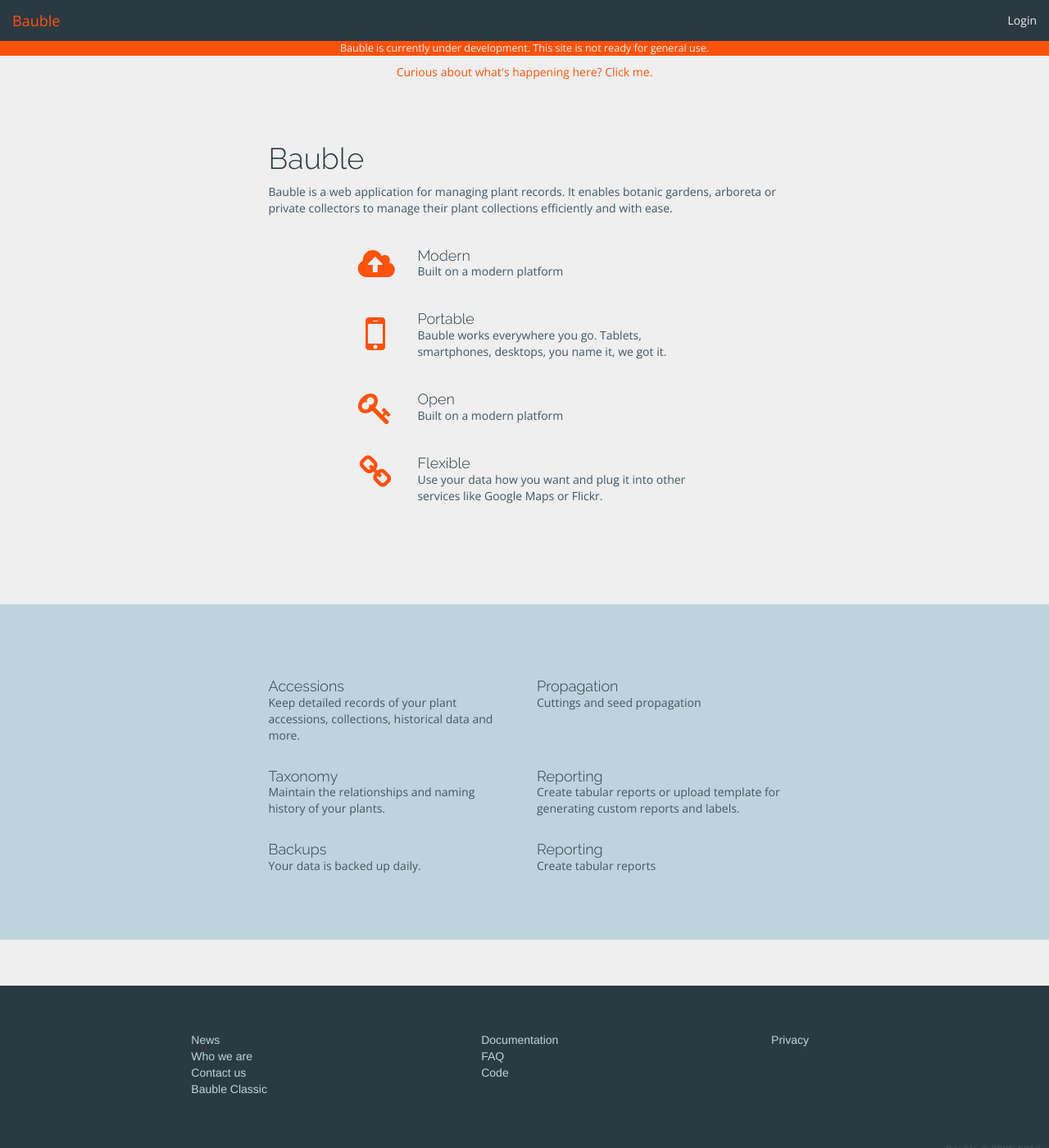
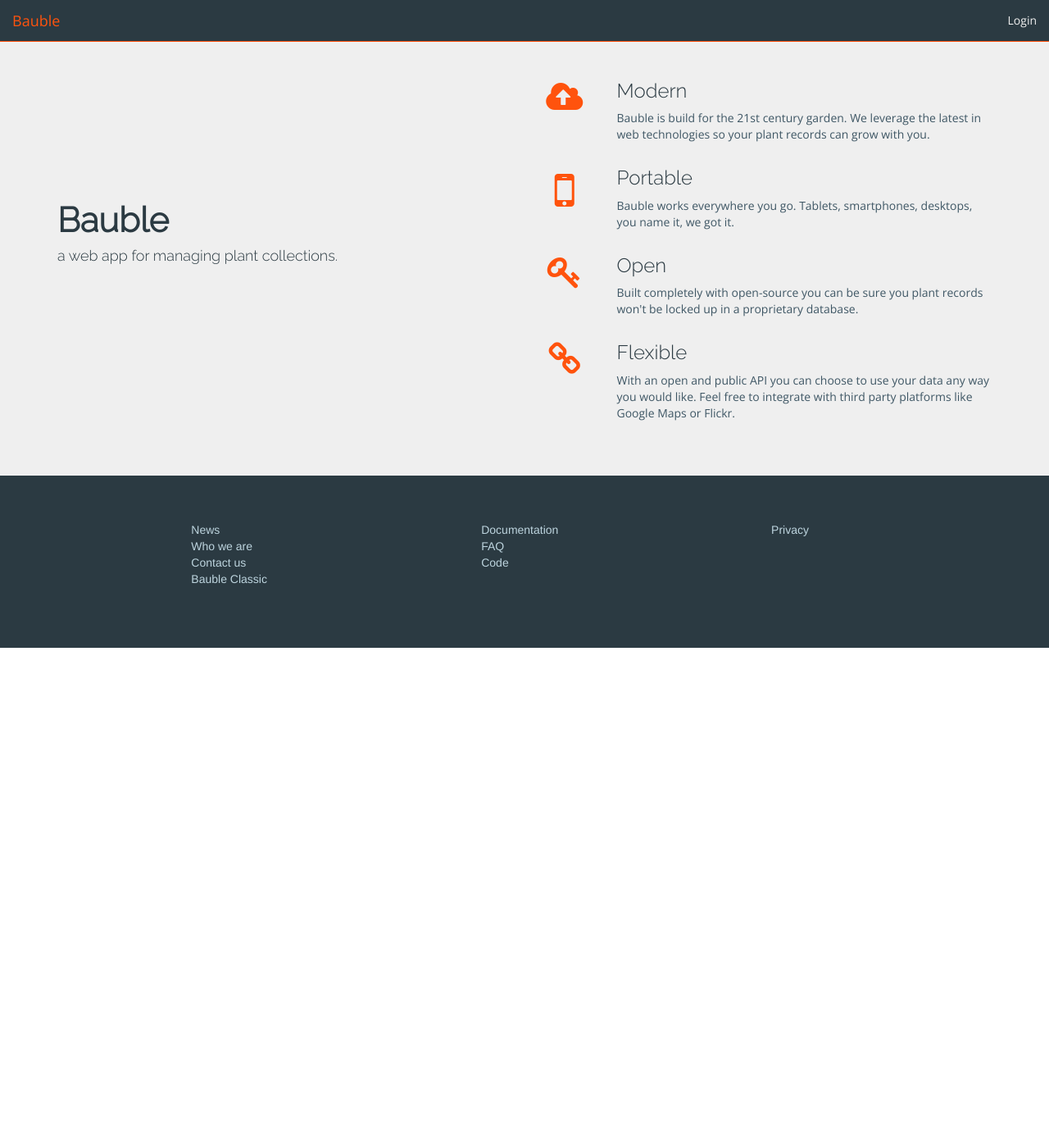
Before and after one commit to Ghini/ghini.github.io, a Jekyll site: the page built from index.html, in a window 1280 px wide and 1400 px high. Shown: the whole window at 82% size. Built offline with Jekyll 4.4.1, drawn with Linux system fonts in a browser that asks for light colours; nearby versions of some CDN libraries; Markdown is read by kramdown in place of the engine named in the settings.

Commit message:
rework some stuff

```diff
--- a/_layouts/main.html
+++ b/_layouts/main.html
@@ -61,12 +61,12 @@
       </div> <!-- #header -->
 
       <div id="content">
-        <div class="not-ready-warning">
-          <p>Bauble is currently under development. This site is not ready for general use.</p>
+        <!-- <div class="not-ready-warning">
+        <p>Bauble is currently under development. This site is not ready for general use.</p>
         </div>
         <div class="curious">
-          <a href="/curious">Curious about what's happening here? Click me.</a>
-        </div>
+        <a href="/curious">Curious about what's happening here? Click me.</a>
+        </div> -->
 
 
         <div id="main-content">
@@ -99,9 +99,9 @@
           </div>     <!-- .col -->
         </div>     <!-- .row -->
 
-        <div class="row">
-          <p class="copyright pull-right">Bauble &copy; 2005-2013</p>
-        </div>
+        <!-- <div class="row">
+        <p class="copyright pull-right">Bauble &copy; 2005-2013</p>
+        </div> -->
 
       </div>       <!-- #footer -->
     </div>         <!-- #container -->
--- a/css/main.css
+++ b/css/main.css
@@ -56,7 +56,8 @@
 }
 
 a {
-    color: #265573;
+    color: #ff530d;
+    //color: #265573;
 }
 
 h1, h2, h3, h4, h5, legend {
@@ -176,45 +177,28 @@
     color: #FF530D;
 }
 
-.main-page {
+
+.feature-icon {
+    margin-top: 20px;
 }
-    .main-page > div {
-        //padding: 50px 200px;
-    }
 
-    .main-page h4 {
-        margin: 20px 0 0 0;
-    }
 
-    .main-page .section1 {
-        //background-color: #d4d9b0; //#ffffec // #fcf6d9;
-        //background-color: #BDD4DE; //#9fbf8f; //#fff9df // #fcf6d9;
-        padding-bottom: 8em;
-    }
+#main-page h1 {
+    margin-top: 4em;
+    font-size: 300%;
+    font-weight: bold;
 
-    .main-page .features {
-        margin-top: 2em;
+}
 
-        .row {
-            margin-top: 2em;
-        }
+#main-page .section1 {
+    height: 100%;
+    min-height: 100%;
+}
 
-        h4 {
-            margin: 0;
-        }
+#main-page .description {
+    margin-top: 4em;
+}
 
-        i {
-            margin: 0;
-        }
-
-    }
-
-    .main-page .section2 {
-        padding: 5em 0;
-        /* padding-top: 3em; */
-        /* padding-bottom: 10em; */
-        background-color: #BDD4DE; //#9fbf8f; //#fff9df // #fcf6d9;
-    }
 
 
 #privacy-page {
--- a/faq/index.html
+++ b/faq/index.html
@@ -10,7 +10,7 @@
     BG-Record, IrisBG or Bauble?</h4>
     <p>We're working on it.  This is a major feature for us that we hope to
     roll out soon.  If this is a deal breaker for you
-    then <a href="#/contact">contact us</a> so we know how if we need to pick
+    then <a href="#/contact">contact us</a> so we know if we need to pick
     up the pace.
   </div>
 
--- a/index.html
+++ b/index.html
@@ -2,130 +2,77 @@
 layout: main
 title: Bauble
 ---
-<div id="main-view">
-  <div class="main-page">
+<div id="main-page" class="container main-page">
 
-    <div class="section1">
+  <!-- left column -->
   <div class="row">
-        <div class="col col-md-6 col-md-offset-3">
 
+    <div class="section1 col-md-6">
+      <div>
         <h1>Bauble</h1>
-          <p>
-            Bauble is a web application for managing plant records.  It enables
-            botanic gardens, arboreta or private collectors to manage their plant
-            collections efficiently and with ease.
-          </p>
-        </div> <!-- .col -->
-      </div> <!-- .row -->
+        <h4>a web app for managing plant collections.</h4>
+      </div>
+    </div>
+
+    <!-- right column -->
+    <div class="col-md-6">
 
       <div class="row">
-        <div class="col col-md-4 col-md-offset-4">
-
-          <div class="features">
-
-            <div class="row">
-              <div class="col col-md-2 text-center">
-                <i class="fa fa-cloud-upload fa-3x"></i>
+        <div class="col-md-2 text-center">
+          <i class="feature-icon fa fa-cloud-upload fa-3x"></i>
         </div>
 
         <div class="col col-md-10">
-                <h4>Modern</h4>
-                <p>Built on a modern platform</p>
+          <h3>Modern</h3>
+          <p>Bauble is build for the 21st century garden. We leverage the
+            latest in web technologies so your plant records can grow with you.</p>
         </div>
-            </div> <!-- .row -->
+      </div>  <!-- .row -->
 
       <div class="row">
-              <div class="col col-md-2 text-center">
-                <i class="fa fa-mobile-phone fa-4x"></i>
+        <div class="col-md-2 text-center">
+          <i class="feature-icon fa fa-mobile-phone fa-4x"></i>
         </div>
 
-              <div class="col col-md-10">
-                <h4>Portable</h4>
+        <div class="col-md-10">
+          <h3>Portable</h3>
           <p>Bauble works everywhere you go.  Tablets, smartphones, desktops,
             you name it, we got it.</p>
         </div>
-            </div> <!-- .row -->
+      </div>  <!-- .row -->
+
 
       <div class="row">
-              <div class="col col-md-2 text-center">
-                <i class="fa fa-key fa-3x"></i>
+        <div class="col-md-2 text-center">
+          <i class="feature-icon fa fa-key fa-3x"></i>
         </div>
 
-              <div class="col col-md-10">
-                <h4>Open</h4>
-                <p>Built on a modern platform</p>
-              </div>
-            </div> <!-- .row -->
-
-            <div class="row">
-              <div class="col col-md-2 text-center">
-                <i class="fa fa-link fa-3x"></i>
-              </div>
-
-              <div class="col col-md-10">
-                <h4>Flexible</h4>
-                <p>Use your data how you want and plug it into other services like
-                  Google Maps or Flickr.</p>
-              </div>
-            </div> <!-- .row -->
-
-          </div> <!-- .features -->
-        </div>   <!-- .col -->
-      </div>   <!-- .row -->
-    </div> <!-- .section1 -->
-
-    <div class="section2 row">
-      <!-- <div class="row"> -->
-      <div class="col col-md-6 col-md-offset-3">
-
-        <div class="row">
-          <div class="col col-md-6">
-            <h4>Accessions</h4>
-            <p>Keep detailed records of your plant accessions, collections,
-              historical data and more.</p>
-          </div>
-
-          <div class="col col-md-6">
-            <h4>Propagation</h4>
-            <p>Cuttings and seed propagation</p>
-          </div>
-
-        </div> <!-- .row -->
-
-        <div class="row">
-
-          <div class="col col-md-6">
-            <h4>Taxonomy</h4>
-            <p>Maintain the relationships and naming history of your
-              plants.</p>
-          </div>
-
-          <div class="col col-md-6">
-            <h4>Reporting</h4>
-            <p>Create tabular reports or upload template for generating custom
-              reports and labels.</p>
-          </div>
-        </div> <!-- .row -->
-
-        <div class="row">
-
-          <div class="col col-md-6">
-            <h4>Backups</h4>
-            <p>Your data is backed up daily.</p>
-          </div>
-
-          <div class="col col-md-6">
-            <h4>Reporting</h4>
-            <p>Create tabular reports
-            </p>
+        <div class="col-md-10">
+          <h3>Open</h3>
+          <p>Built completely with open-source you can be sure you
+            plant records won't be locked up in a proprietary database.</p>
         </div>
       </div> <!-- .row -->
 
 
+      <div class="row">
+        <div class="col-md-2 text-center">
+          <i class="feature-icon fa fa-link fa-3x"></i>
+        </div>
 
-      </div> <!-- .col -->
-      <!-- </div>   <\!-- .row -\-> -->
-    </div> <!-- .section2 -->
+        <div class="col-md-10">
+          <h3>Flexible</h3>
+          <p>With an open and public API you can choose to use your data any way
+            you would like.  Feel free to integrate with third party platforms
+            like Google Maps or Flickr.</p>
+        </div>
+      </div> <!-- .row -->
 
-  </div> <!-- .main-page -->
+    </div> <!-- right column -->
+
+
+    <div class="section2">
+      <!-- <h1>Test</h1> -->
     </div>
+  </div> <!-- .row -->
+</div> <!-- .container -->
```
Lines whose indentation alone changed are shown as unchanged.
